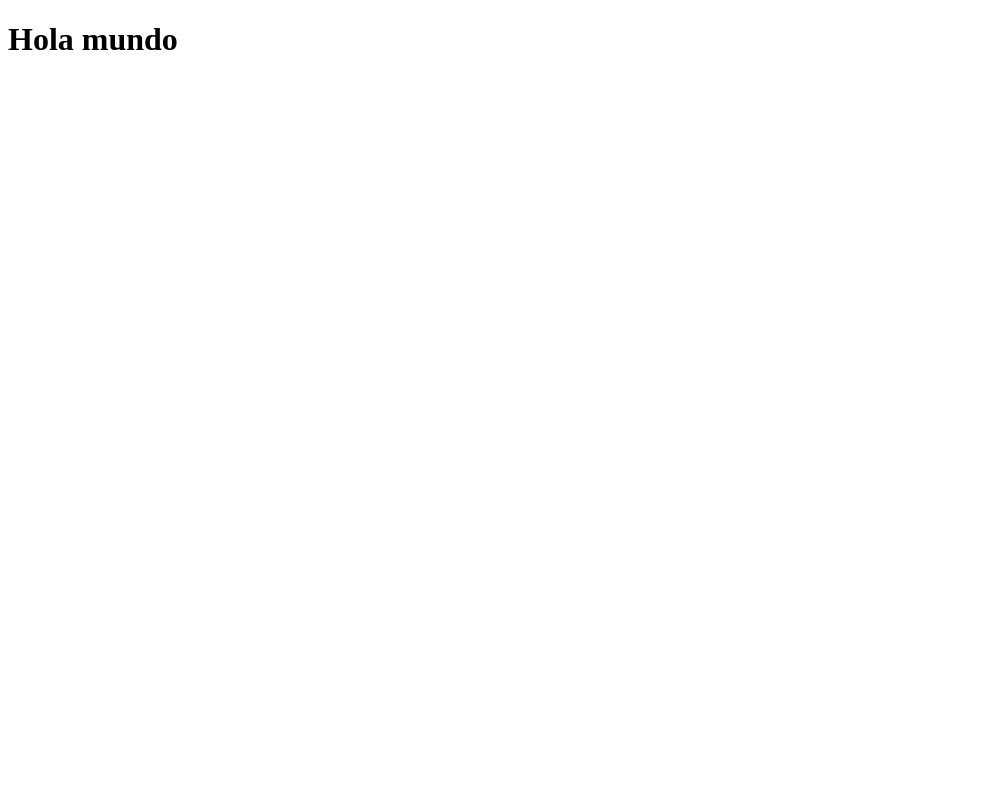
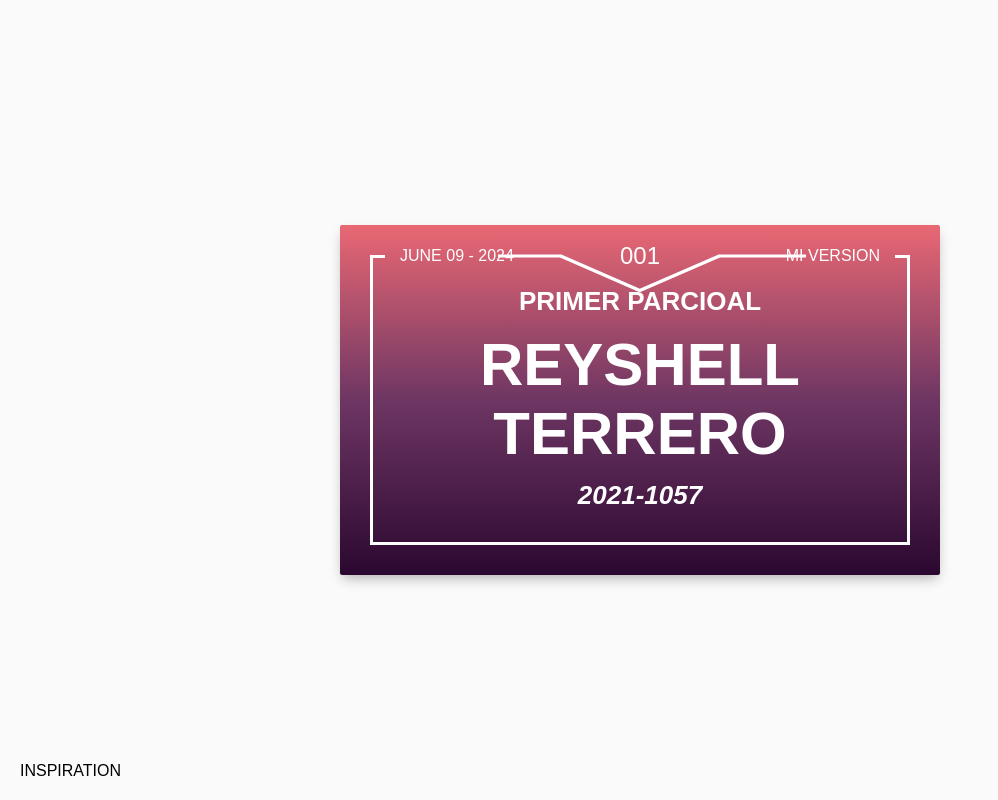
Before and after one commit to Reyshellt/practica_surge, a website: page index.html in a window 1280 px wide. Shown: the whole page, without its empty margins (0-998 px from the left). Drawn offline with Linux system fonts and the light colour scheme; a web font is replaced by a local one.

Commit message:
Estilando la web

```diff
--- a/index.html
+++ b/index.html
@@ -4,8 +4,28 @@
     <meta charset="UTF-8">
     <meta name="viewport" content="width=device-width, initial-scale=1.0">
     <title>Document</title>
+    <link rel="stylesheet" href="style.css">
 </head>
 <body>
-    <h1>Hola mundo</h1>
+        <div class="card">
+            <header>
+            <time
+            datetime="2018-05-15T19:00">June 09 - 2024</time>
+            <div class="logo">
+                <span>
+                <svg xmlns="http://www.w3.org/2000/svg" id="Layer_1" viewBox="0 0 234.5 53.7"><style>.st0{fill:none;stroke:#FFFFFF;stroke-width:5;stroke-miterlimit:10;}</style><path d="M.6 1.4L116.9 52l117-50.6" class="st0"/></svg>
+                </span>001</div>
+            <div class="sponsor">Mi version</div>
+            </header>
+            <div class="announcement">
+            <h3>Primer Parcioal</h3>
+            <h1>Reyshell Terrero</h1>
+            <h3 class="italic">2021-1057</h3>
+            </div>
+        </div>
+
+        <div class="inspiration">
+            <a rel="noopener" target="_blank" href="https://s3-us-west-2.amazonaws.com/s.cdpn.io/3794/heartland.jpg">Inspiration</a>
+        </div>
 </body>
 </html>
--- /dev/null
+++ b/style.css
@@ -0,0 +1,169 @@
+    @import url('https://fonts.googleapis.com/css?family=Asap+Condensed:600i,700');
+
+    body {
+    background: #fafafa;
+    display: flex;
+    text-transform: uppercase;
+    font-family: 'Asap Condensed', sans-serif;
+    }
+
+    h1 {
+    font-size: 60px;
+    }
+    h3 {
+    font-size: 26px;
+    }
+
+    .italic {
+    font-style: italic;
+    }
+
+    .card {
+    position: relative;
+    margin: auto;
+    height: 350px;
+    width: 600px;
+    text-align: center;
+    background: linear-gradient(#E96874, #6E3663, #2B0830);
+    border-radius: 2px;
+    box-shadow: 0 6px 12px -3px rgba(0,0,0,.3);
+    color: #fff;
+    padding: 30px;
+    }
+
+    .card header {
+    position: absolute;
+    top: 31px;
+    left: 0;
+    width: 100%;
+    padding: 0 10%;
+    transform: translateY(-50%);
+    display: grid;
+    grid-template-columns: 1fr 1fr 1fr;
+    align-items: center;
+    }
+
+    .card header > *:first-child {
+    text-align: left;
+    }
+    .card header > *:last-child {
+    text-align: right;
+    }
+
+    .logo {
+    font-size: 24px;
+    position: relative;
+    }
+    .logo:before,
+    .logo:after {
+    content: '';
+    position: absolute;
+    top: 50%;
+    border-top: 3px solid currentColor;
+    transform: translateY(-50%);
+    }
+
+    .logo:before {
+    right: 158px;
+    width: 40%;
+    }
+    .logo:after {
+    left: 158px;
+    width: 55%;
+    }
+
+    .logo span {
+    /*border: solid currentColor;
+    border-width: 0 3px 3px 0;
+    position: absolute;
+    top: -22px;
+    width: 69px;
+    height: 70px;
+    left: 50%;
+    transform: translateX(-58%) rotate(58deg) skew(0deg, -30deg);*/
+    display: block;
+    position: absolute;
+    width: 100%;
+    top: calc(50% - 1px);
+    }
+
+    .announcement {
+    position: relative;
+    border: 3px solid currentColor;
+    border-top: 0;
+    width: 100%;
+    height: 100%;
+    display: flex;
+    flex-direction: column;
+    justify-content: center;
+    align-items: center;
+    }
+
+    .announcement:before,
+    .announcement:after {
+    content: '';
+    position: absolute;
+    top: 0px;
+    border-top: 3px solid currentColor;
+    height: 0;
+    width: 15px;
+    }
+    .announcement:before {
+    left: -3px;
+    }
+    .announcement:after {
+    right: -3px;
+    }
+
+
+    .inspiration {
+    position: absolute;
+    bottom: 20px;
+    left: 20px;
+    }
+
+
+
+
+
+
+
+
+    * {
+    box-sizing: border-box;
+    margin: 0;
+    padding: 0;
+    }
+
+    html, body {
+    height: 100%;
+    }
+
+    a,
+    a:visited,
+    a:focus,
+    a:active,
+    a:link {
+    text-decoration: none;
+    outline: 0;
+    }
+
+    a {
+    color: currentColor;
+    transition: .2s ease-in-out;
+    }
+
+    h1, h2, h3, h4 {
+    margin: .15em 0;
+    }
+
+    ul {
+    padding: 0;
+    list-style: none;
+    }
+
+    img {
+    vertical-align: middle;
+    height: auto;
+    width: 100%;
+    }
```
